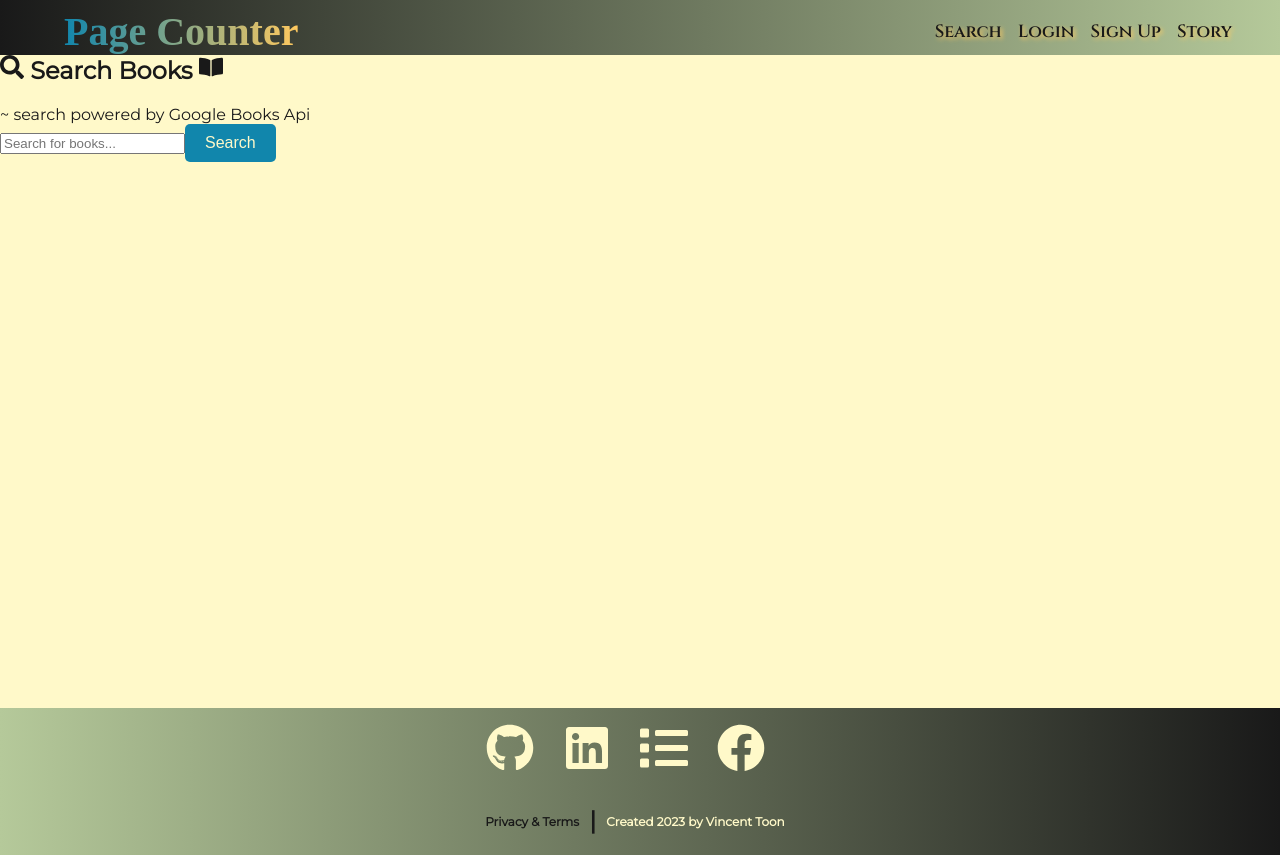
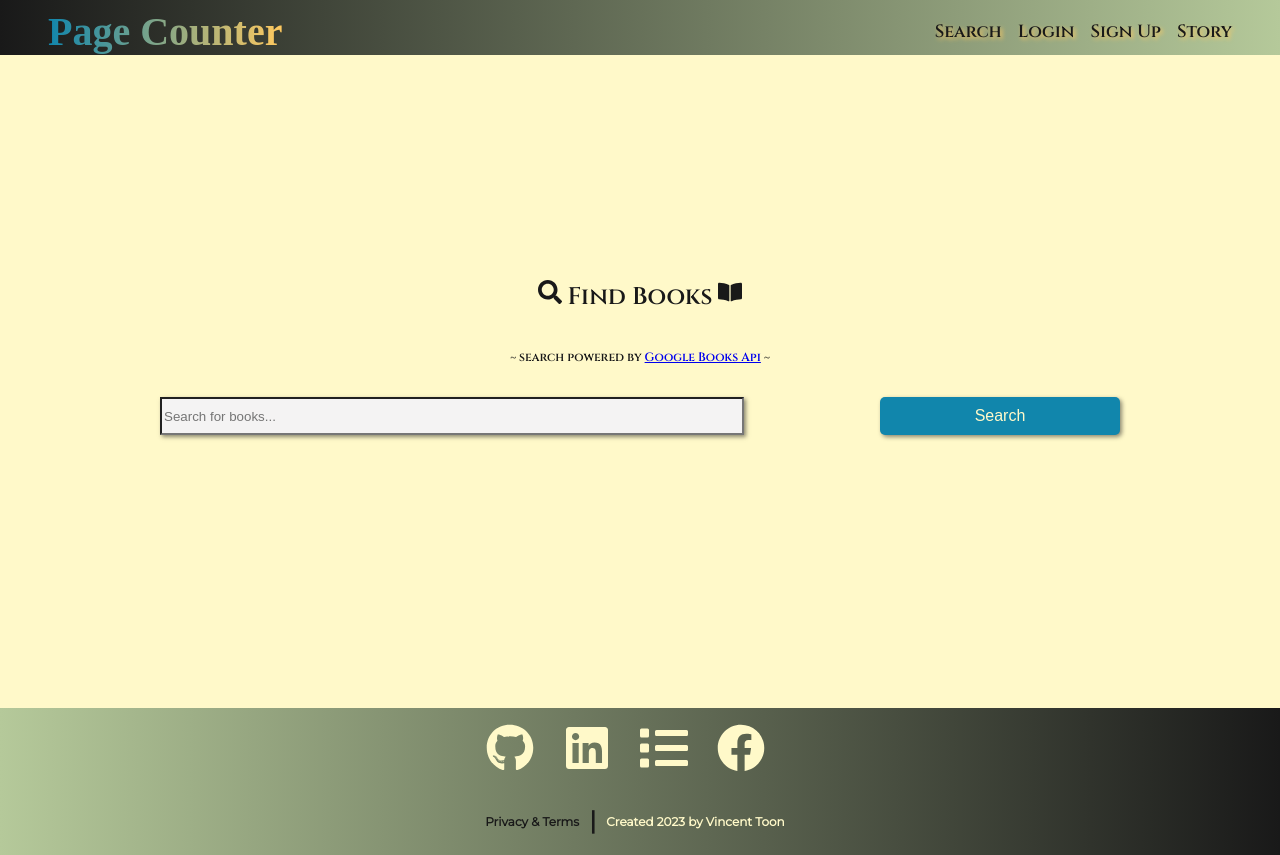
Before and after one commit to Vincenttoon/page_counter, a React (Create React App) app in the folder client/: page /search in a window 1280 px wide. Built offline with nearby package versions, Linux system fonts and the light colour scheme; a web font is replaced by a local one.

Commit message:
search page looks decent

```diff
--- a/client/src/components/SearchBooks/index.js
+++ b/client/src/components/SearchBooks/index.js
@@ -69,20 +69,21 @@ const SearchBooks = () => {
   };
 
   return (
-    <div>
+    <div className="container">
       <div className="search-div">
-        <h2>
-          <FaSearch /> Search Books <FaBookOpen />{" "}
+        <h2 className="h2-search-books">
+          <FaSearch /> Find Books <FaBookOpen />{" "}
         </h2>
-        <p> ~ search powered by Google Books Api </p>
+        <p className="p-search"> ~ search powered by <a href="https://developers.google.com/books">Google Books Api</a>  ~ </p>
         <div className="search-bar">
           <input
             type="text"
             placeholder="Search for books..."
             value={searchTerm}
             onChange={(e) => setSearchTerm(e.target.value)}
+            className="input-text"
           />
-          <button onClick={handleSearch}>Search</button>
+          <button onClick={handleSearch} className="search-btn">Search</button>
         </div>
       </div>
 
@@ -91,7 +92,7 @@ const SearchBooks = () => {
           <div key={index} className="search-result">
             <h3>Title: {book.volumeInfo.title}</h3>
             {book.volumeInfo.authors && (
-              <p>Author(s): {book.volumeInfo.authors.join(", ")}</p>
+              <h4>Author(s):<p>{book.volumeInfo.authors.join(", ")}</p></h4>
             )}
             {book.volumeInfo.imageLinks && (
               <img
@@ -101,14 +102,14 @@ const SearchBooks = () => {
             )}
 
             {book.volumeInfo.description && (
-              <div>
+              <div className="desc-div">
                 <p>
                   {book.truncateDescription
                     ? book.volumeInfo.description
                     : `${book.volumeInfo.description.slice(0, 100)}...`}
                 </p>
                 {book.volumeInfo.description.length > 100 && (
-                  <button onClick={() => toggleDescription(index)}>
+                  <button onClick={() => toggleDescription(index)} className="desc-btn">
                     {book.truncateDescription ? "Show Less" : "Show More"}
                   </button>
                 )}
@@ -124,13 +125,13 @@ const SearchBooks = () => {
             {Auth.loggedIn() && (
               <div>
                 <button
-                  className="book-btn"
+                  className="log-btn"
                   onClick={() => handleReviewBook(book)}
                 >
                   Log
                 </button>
                 <button
-                  className="book-btn"
+                  className="stash-btn"
                   onClick={() => handleSaveBook(book)}
                 >
                   Stash
--- a/client/src/styles/Header.scss
+++ b/client/src/styles/Header.scss
@@ -8,7 +8,7 @@
   display: flex;
   justify-content: space-between;
   align-items: center;
-  padding: 0.5rem 3rem 0rem 4rem;
+  padding: 0.5rem 3rem 0rem 3rem;
   background: linear-gradient(to right, $black, $green);
   color: $black;
 
--- a/client/src/styles/SearchBooks.scss
+++ b/client/src/styles/SearchBooks.scss
@@ -1,4 +1,65 @@
 @import "colors";
+@import "media-queries";
+
+.container {
+  display: flex;
+  flex-direction: column;
+  justify-content: center;
+  align-items: center;
+  width: 100%;
+  margin-top: 1rem;
+  margin-bottom: 2rem;
+}
+
+.search-div {
+  display: flex;
+  flex-direction: column;
+  width: 100%;
+  align-items: center; /* Center content horizontally */
+  text-align: center; /* Center text */
+  margin-top: 1rem;
+  margin-bottom: 1rem;
+}
+
+.h2-search-books {
+    font-family: 'Cinzel', serif;
+}
+
+.p-search {
+    margin: 1rem;
+    font-family: 'Cinzel';
+    font-size: 12px;
+}
+
+.search-bar {
+    display: flex;
+    flex-direction: row;
+    justify-content: space-between;
+    width: 75%;
+    margin-top: 1rem;
+    margin-bottom: 1rem;
+}
+
+.input-text {
+    width: 60%;
+    background-color: $white;
+    box-shadow: 2px 2px 4px rgba($black, 0.5);
+
+    &:focus {
+        outline: 2px solid $darkGreen;
+    }
+}
+
+.search-btn {
+    width: 25%;
+    box-shadow: 2px 2px 4px rgba($black, 0.5);
+
+    &:hover {
+        color: $peach;
+        background-color: $darkGreen;
+    }
+}
+
 
 .search-results {
   display: flex;
@@ -10,12 +71,12 @@
 }
 
 .search-result {
-  background-color: #fff;
-  border: 1px solid #e0e0e0;
+  background-color: $green;
+  border: 1px solid $black;
   border-radius: 8px;
   padding: 20px;
   width: 300px; // Adjust the width as needed
-  box-shadow: 0 2px 4px rgba(0, 0, 0, 0.1);
+  box-shadow: 2px 2px 4px rgba($darkGreen, 0.5);
   transition: transform 0.2s;
 
   &:hover {
@@ -43,7 +104,7 @@
     margin-top: 10px;
   }
 
-  .book-btn {
+  .log-btn, .stash-btn {
     background-color: #007bff;
     color: #fff;
     border: none;
@@ -52,13 +113,43 @@
     font-size: 1rem;
     cursor: pointer;
     margin-top: 10px;
+    width: 40%;
 
     &:first-child {
       margin-right: 10px;
     }
+  }
+
+  .log-btn {
+    background-color: $darkGreen;
+    color: $peach;
 
     &:hover {
-      background-color: #0056b3;
-    }
+        background-color: $darkBrown;
+        color: $light;
+      }
+  }
+
+  .stash-btn {
+    background-color: $darkBlue;
+    color: $peach;
+
+    &:hover {
+        background-color: $peach;
+        color: $darkBlue;
+      }
   }
 }
+
+.desc-div {
+    margin: 1rem;
+}
+
+.desc-btn {
+    margin: 1rem;
+
+    &:hover {
+        background-color: $white;
+        color: $blue;
+    }
+}
```
